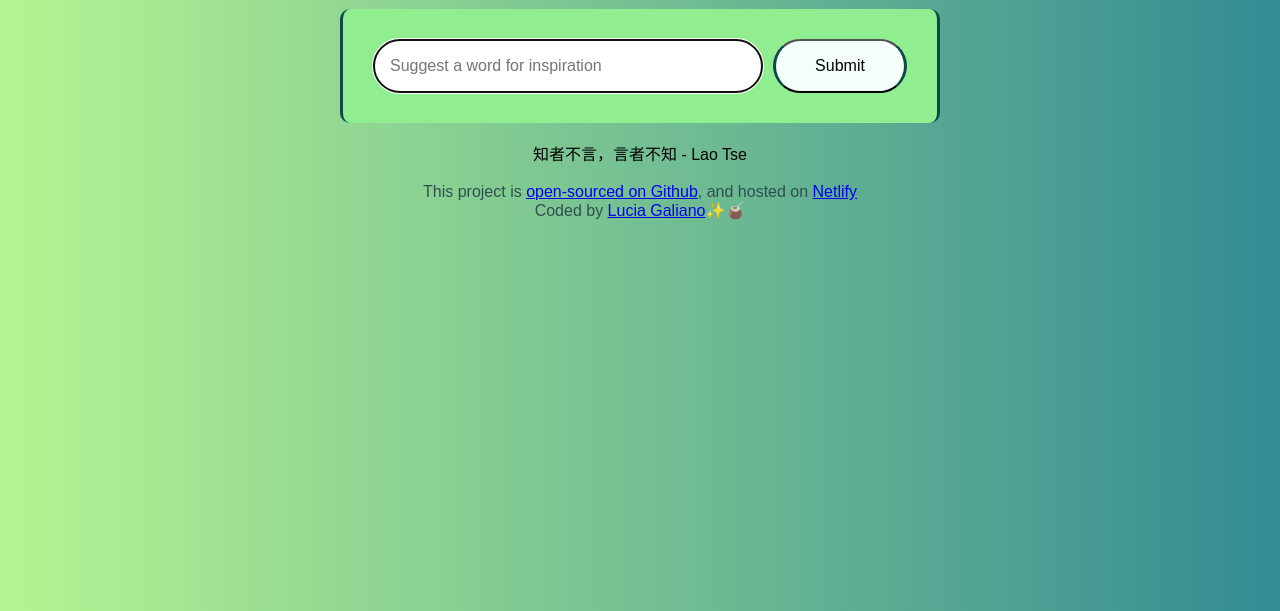
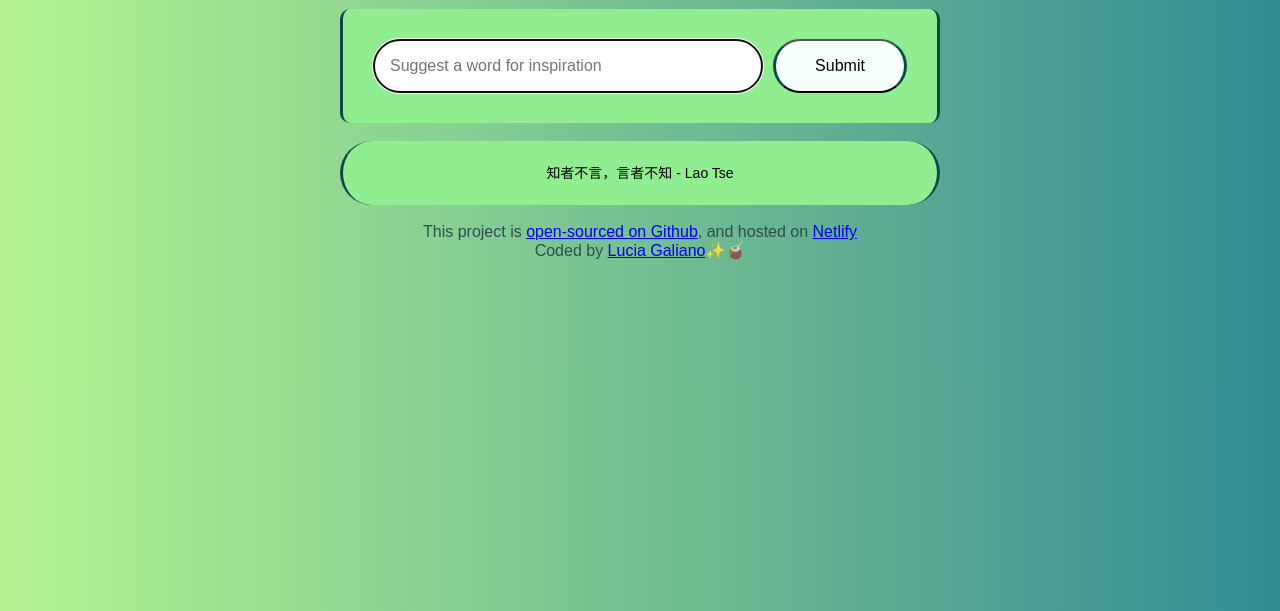
Before and after one commit to Lucia-Galiano/AI-Poem-Generator, a plain HTML site: page index.html in a window 1280 px wide. Shown: the part 189-800 px from the top of the page. Drawn offline with nearby package versions, Linux system fonts and the light colour scheme.

Commit message:
Fixed bug on class css

```diff
--- a/index.html
+++ b/index.html
@@ -25,7 +25,7 @@
         <input type="submit" class="submit" />
       </form>
     </br>
-      <div id="poem">知者不言，言者不知 - Lao Tse</div>
+      <div id="poem" class="poem">知者不言，言者不知 - Lao Tse</div>
     </main>
 </br>
     <footer>
```
